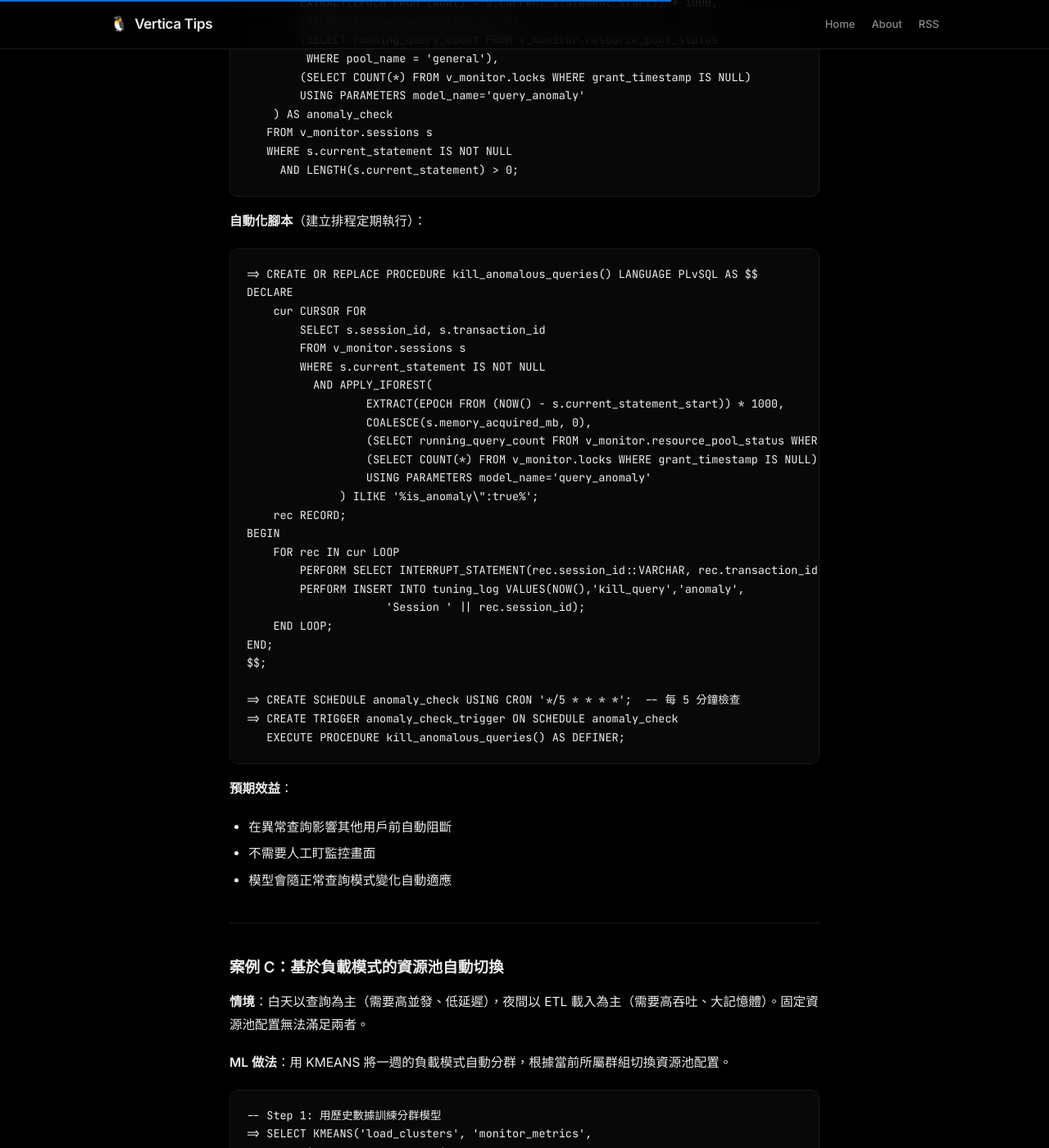
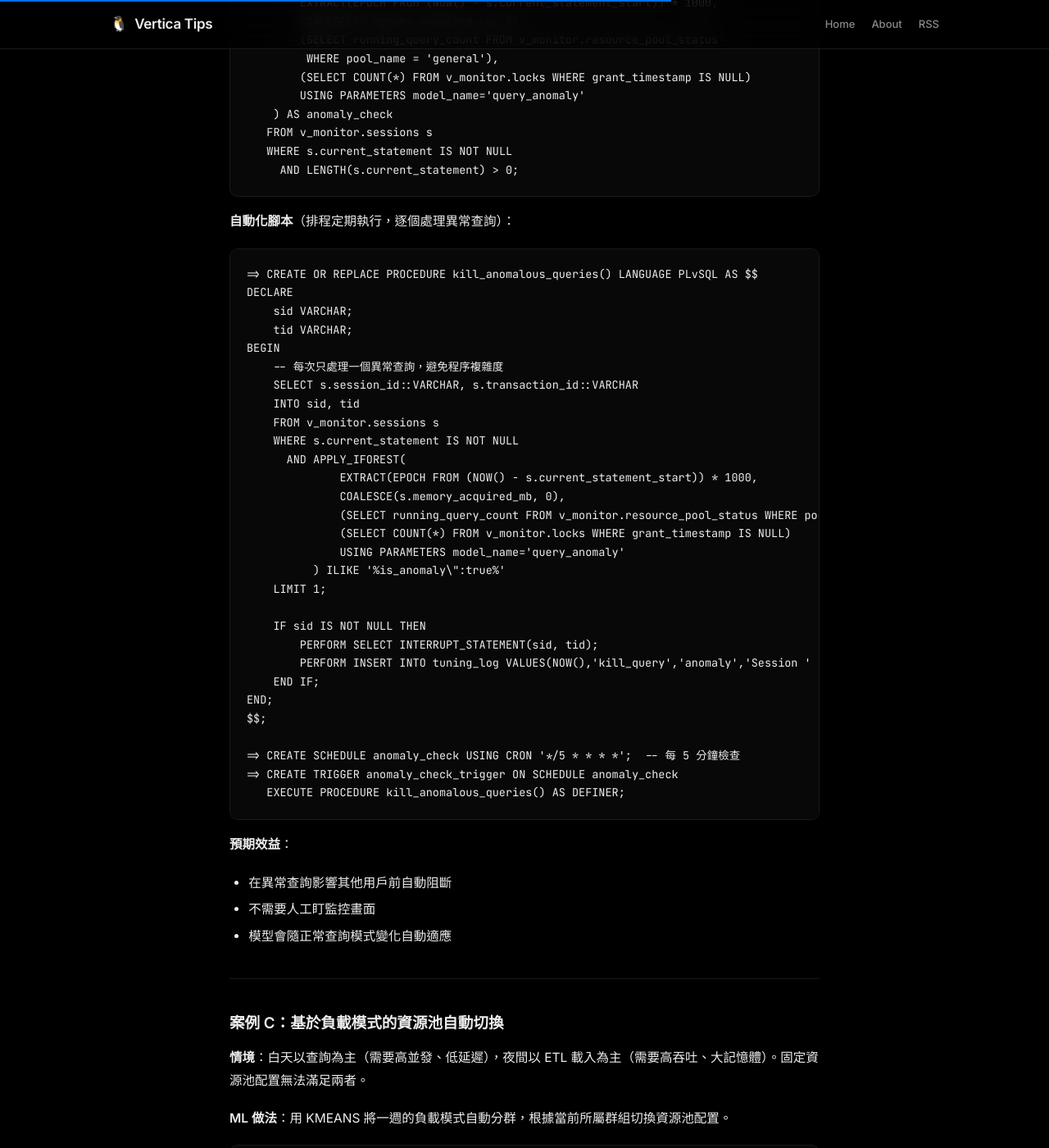
Before and after one commit to achi0012/vertica-tips, a Jekyll site: the page built from _posts/2026-06-21-vertica-ml-self-optimization.md, in a window 1280 px wide and 1400 px high, scrolled down 11756 px. Shown: the whole window at 82% size. Built offline with Jekyll 4.4.1, drawn with Linux system fonts in a browser that asks for light colours.

Commit message:
Fix PL/vSQL cursor limitation: use SELECT INTO LIMIT 1 instead, add verification results table

````diff
--- a/_posts/2026-06-21-vertica-ml-self-optimization.md
+++ b/_posts/2026-06-21-vertica-ml-self-optimization.md
@@ -489,29 +489,32 @@ $$;
      AND LENGTH(s.current_statement) > 0;
 ```
 
-**自動化腳本**（建立排程定期執行）：
+**自動化腳本**（排程定期執行，逐個處理異常查詢）：
 
 ```sql
 => CREATE OR REPLACE PROCEDURE kill_anomalous_queries() LANGUAGE PLvSQL AS $$
 DECLARE
-    cur CURSOR FOR
-        SELECT s.session_id, s.transaction_id
-        FROM v_monitor.sessions s
-        WHERE s.current_statement IS NOT NULL
-          AND APPLY_IFOREST(
-                  EXTRACT(EPOCH FROM (NOW() - s.current_statement_start)) * 1000,
-                  COALESCE(s.memory_acquired_mb, 0),
-                  (SELECT running_query_count FROM v_monitor.resource_pool_status WHERE pool_name = 'general'),
-                  (SELECT COUNT(*) FROM v_monitor.locks WHERE grant_timestamp IS NULL)
-                  USING PARAMETERS model_name='query_anomaly'
-              ) ILIKE '%is_anomaly\":true%';
-    rec RECORD;
+    sid VARCHAR;
+    tid VARCHAR;
 BEGIN
-    FOR rec IN cur LOOP
-        PERFORM SELECT INTERRUPT_STATEMENT(rec.session_id::VARCHAR, rec.transaction_id::VARCHAR);
-        PERFORM INSERT INTO tuning_log VALUES(NOW(),'kill_query','anomaly',
-                     'Session ' || rec.session_id);
-    END LOOP;
+    -- 每次只處理一個異常查詢，避免程序複雜度
+    SELECT s.session_id::VARCHAR, s.transaction_id::VARCHAR
+    INTO sid, tid
+    FROM v_monitor.sessions s
+    WHERE s.current_statement IS NOT NULL
+      AND APPLY_IFOREST(
+              EXTRACT(EPOCH FROM (NOW() - s.current_statement_start)) * 1000,
+              COALESCE(s.memory_acquired_mb, 0),
+              (SELECT running_query_count FROM v_monitor.resource_pool_status WHERE pool_name = 'general'),
+              (SELECT COUNT(*) FROM v_monitor.locks WHERE grant_timestamp IS NULL)
+              USING PARAMETERS model_name='query_anomaly'
+          ) ILIKE '%is_anomaly\":true%'
+    LIMIT 1;
+
+    IF sid IS NOT NULL THEN
+        PERFORM SELECT INTERRUPT_STATEMENT(sid, tid);
+        PERFORM INSERT INTO tuning_log VALUES(NOW(),'kill_query','anomaly','Session ' || sid);
+    END IF;
 END;
 $$;
 
````
